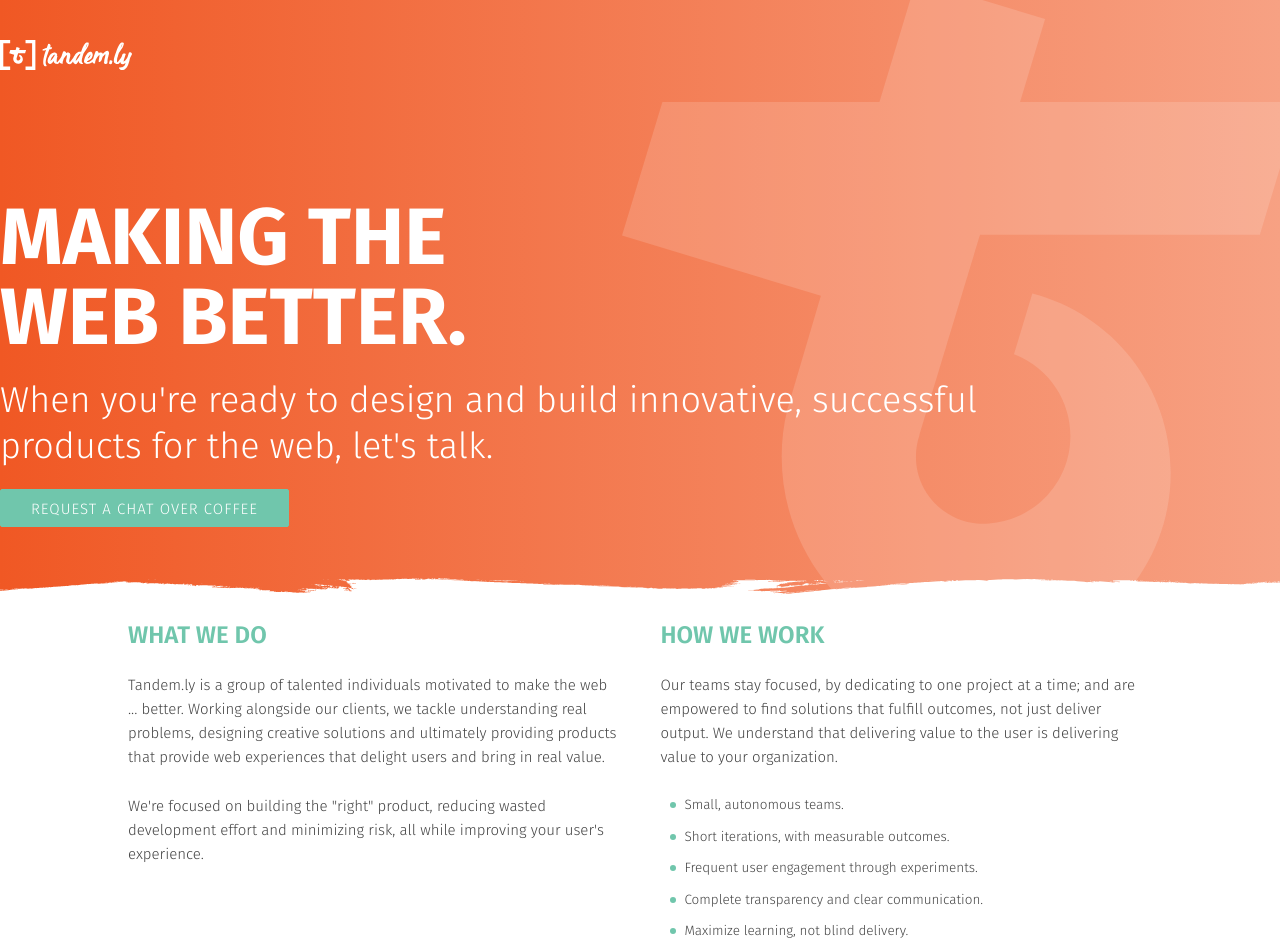
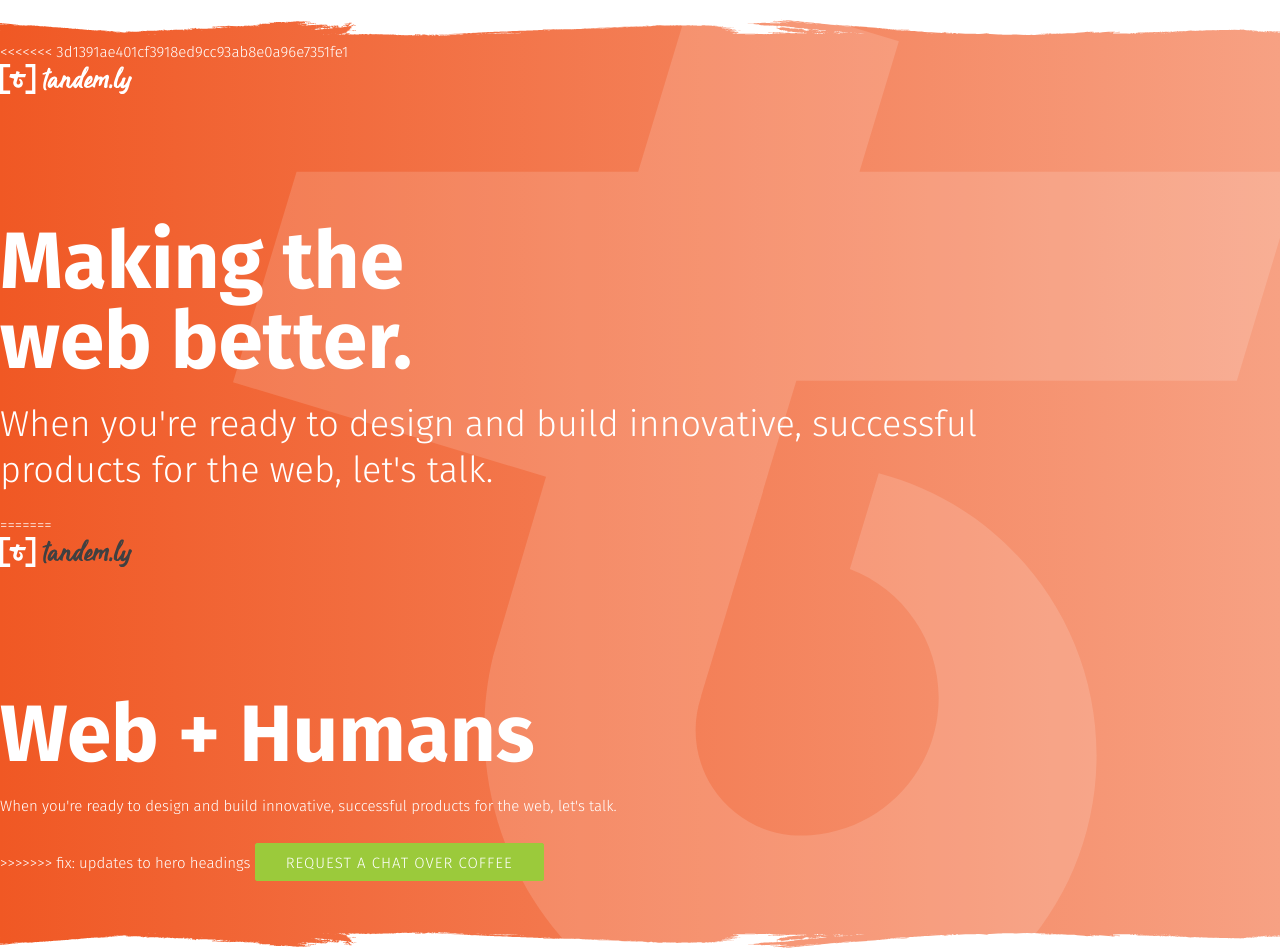
Before and after one commit to Tandemly/tandemly, a React app: page public/index.html in a window 1280 px wide. Shown: the top 949 px of the page. Built offline with nearby package versions, Linux system fonts and the light colour scheme.

Commit message:
merged in changes from Stu

```diff
--- a/public/index.html
+++ b/public/index.html
@@ -25,11 +25,20 @@
     <div class="container_full">
       <div class="row">
         <div class="ten columns">
+<<<<<<< 3d1391ae401cf3918ed9cc93ab8e0a96e7351fe1
           <div class="logo"><img src="images/logo-white.svg"/></div>
           <h4 class="hero-heading">
             Making the<br>web better.
           </h4>
           <h3>When you're ready to design and build innovative, successful products for the web, let's talk.</h3>
+=======
+          <div class="logo"><img src="images/logo-white-black.svg"/></div>
+          <h4 class="hero-heading">Web + Humans</h4>
+          <p class="lead">
+            When you're ready to design and build
+            innovative, successful products for the web, let's talk.
+          </p>
+>>>>>>> fix: updates to hero headings
           <a href="https://calendly.com/tandemly/30min" target="_blank" class="button button-primary" href="#">Request a chat over coffee</a>
         </div>
       </div>
--- a/src/styles/app.scss
+++ b/src/styles/app.scss
@@ -104,14 +104,14 @@ ul {
     border-radius: 2px;
     font-size: 1em;
     font-weight: 300;
-    background-color: $teal;
-    border-color: $teal;
+    background-color: $green;
+    border-color: $green;
     color: #fff;
     // text-shadow: -1px -1px 0 darken($teal, 10%);
 
     &:hover {
-      background-color: darken($teal, 10%);
-      border-color: darken($teal, 10%);
+      background-color: darken($green, 10%);
+      border-color: darken($green, 10%);
     }
   }
 }
@@ -162,12 +162,25 @@ ul {
     }
 
     .hero-heading {
+<<<<<<< 3d1391ae401cf3918ed9cc93ab8e0a96e7351fe1
       text-transform: uppercase;
       font-weight: bold;
       padding: 120px 0 0 0;
       @media (max-width: 1200px) {
         padding: 60px 0 0 0;
       }
+=======
+      // margin-bottom: .2em;
+      // text-transform: uppercase;
+      font-weight: 400;
+      // color: rgba(#fff, .75);
+      text-transform: uppercase;
+      margin-bottom: 0;
+      font-size: 2.25em;
+    }
+    .lead {
+        font-size: 1.25em;
+>>>>>>> fix: updates to hero headings
     }
   }
 
```
Also changed, not shown: public/styles/app.css.
